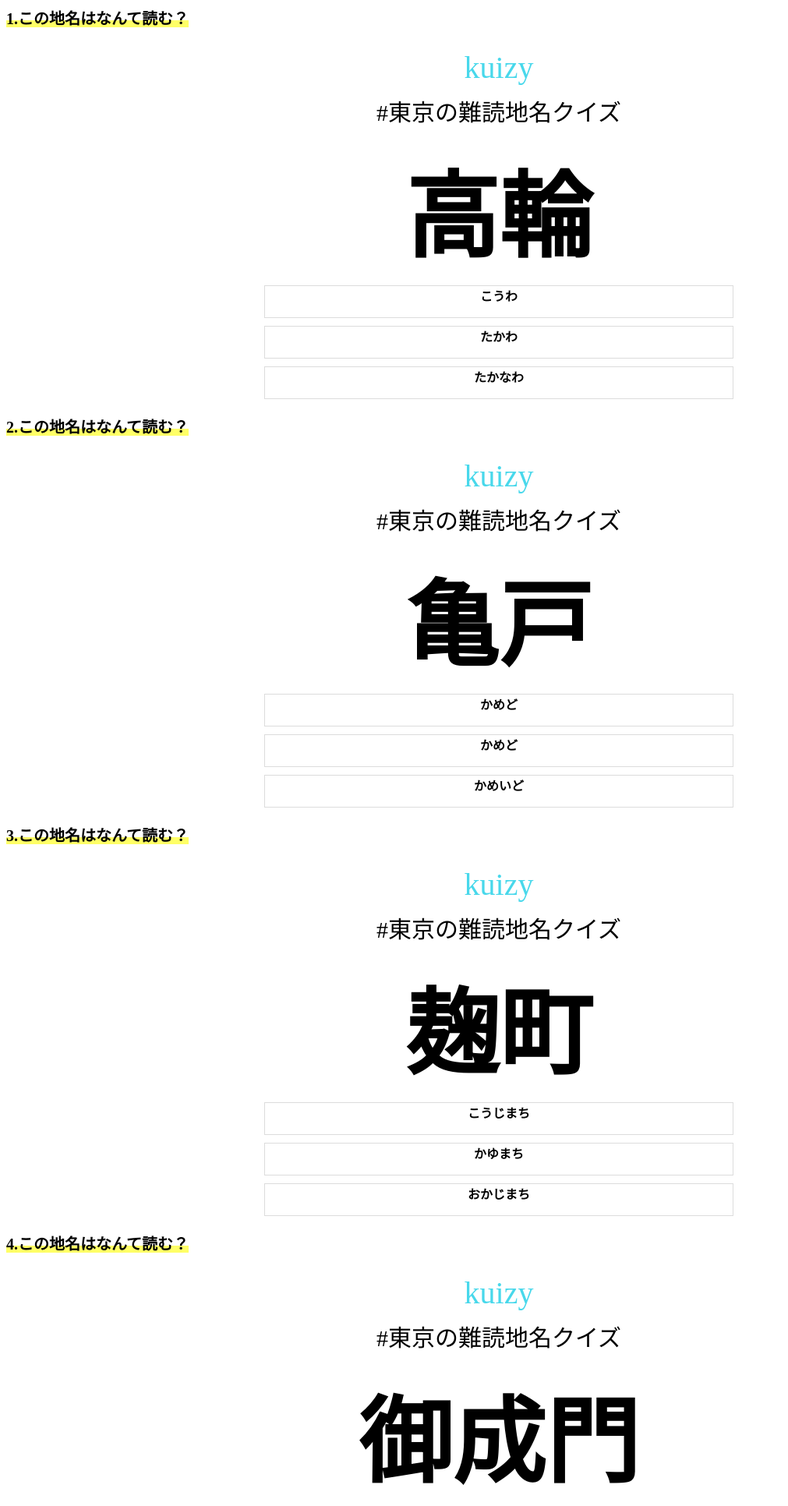
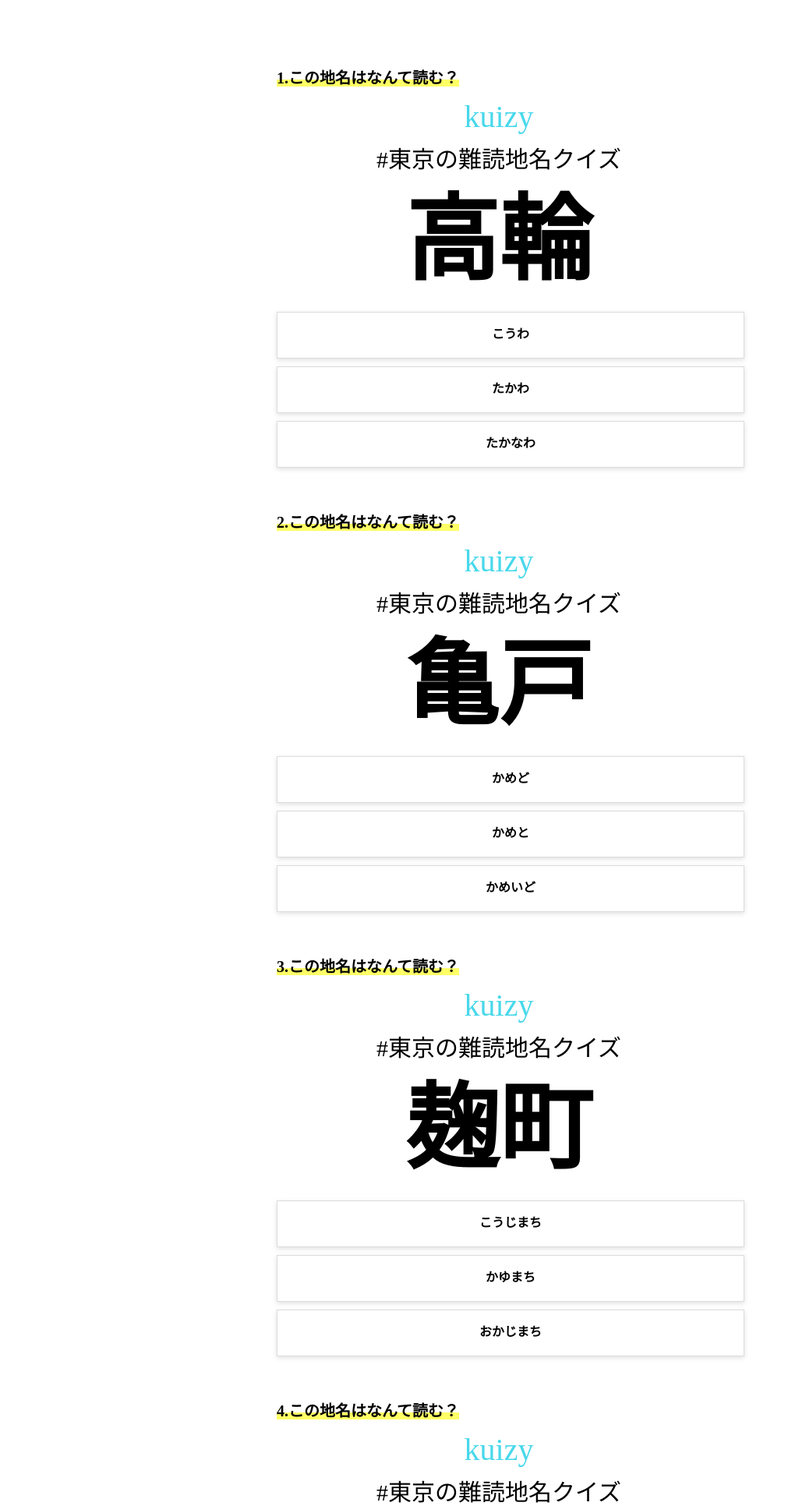
Before and after one commit to posse-ap/gen2.0-hiroki-osuga68, a PHP site: page /writing.html in a window 1280 px wide. Shown: the top 1932 px of the page at 78% size, without its empty margins (0-1011 px from the left). Run offline with PHP 8.4, Linux system fonts and the light colour scheme.

Commit message:
quizy writing 終わり

```diff
--- /dev/null
+++ b/reset.css
@@ -0,0 +1,71 @@
+html, body, div, span, object, iframe,
+h1, h2, h3, h4, h5, h6, p, blockquote, pre,
+abbr, address, cite, code,
+del, dfn, em, img, ins, kbd, q, samp,
+small, strong, sub, sup, var,
+b, i,
+dl, dt, dd, ol, ul, li,
+fieldset, form, label, legend,
+table, caption, tbody, tfoot, thead, tr, th, td,
+article, aside, canvas, details, figcaption, figure,
+footer, header, hgroup, menu, nav, section, summary,
+time, mark, audio, video {
+    margin:0;
+    padding:0;
+    border:0;
+    outline:0;
+    font-size:100%;
+    vertical-align:baseline;
+    background:transparent;
+}body {
+    line-height:1;
+}article,aside,details,figcaption,figure,
+footer,header,hgroup,menu,nav,section {
+    display:block;
+}nav ul {
+    list-style:none;
+}blockquote, q {
+    quotes:none;
+}blockquote:before, blockquote:after,
+q:before, q:after {
+    content:‘’;
+    content:none;
+}a {
+    margin:0;
+    padding:0;
+    font-size:100%;
+    vertical-align:baseline;
+    background:transparent;
+    text-decoration: none;
+    cursor: pointer;
+}/* change colours to suit your needs */
+ins {
+    background-color:#ff9;
+    color:#000;
+    text-decoration:none;
+}/* change colours to suit your needs */
+mark {
+    background-color:#ff9;
+    color:#000;
+    font-style:italic;
+    font-weight:bold;
+}del {
+    text-decoration: line-through;
+}abbr[title], dfn[title] {
+    border-bottom:1px dotted;
+    cursor:help;
+}table {
+    border-collapse:collapse;
+    border-spacing:0;
+}/* change border colour to suit your needs */
+hr {
+    display:block;
+    height:1px;
+    border:0;
+    border-top:1px solid #CCCCCC
+;
+    margin:1em 0;
+    padding:0;
+}input, select {
+    vertical-align:middle;
+}
--- a/writing.css
+++ b/writing.css
@@ -1,47 +1,39 @@
-p{
-    line-height: 50%;
+
+.container {
+    margin: 0 auto;
+    width: 570px;
+    margin-top: 90px;
+    margin-bottom: 90px;
+  }
+
+.outline{
+    margin-top: 60px;
 }
-
-ul{
-    margin:0;
-    padding:0;
-    border: 0;
-    outline: 0;
-}
-
-span{
+.outline span{
     background:linear-gradient(transparent 60%, #ff6 60%);
     font-weight: bold;
     font-size: 20px;
 }
-.words-center{
-    text-align: center;
-}
 
-#kuizy-font{
+.kuizy-font{
     color:#48d8eb;
     font-size: 40px;
     font-family:'MS Sans Serif';
+    text-align: center;
+    margin: 20px auto;
 
+}
+
+.small-article{
+    font-size: 30px;
+    text-align: center;
 }
 
 .allQuestions{
     font-weight: bold;
     font-size: 120px;
     text-align: center;
-}
-
-#small-article{
-    font-size: 30px;
-}
-
-button{
-    background-color: transparent;
-    border: none;
-    cursor: pointer;
-    outline: none;
-    padding: 0;
-    appearance: none;
+    margin: 30px auto;
 }
 
 .list-arrange{
@@ -49,18 +41,30 @@ button{
      text-align: center;
 }
 .choices-arrange{
+    cursor: pointer;
     font-weight: bold;
     border: 1px groove;
     width: 600px;
-    height: 40px;
+    height: 60px;
+    box-sizing: border-box;
     border-color:gainsboro;
-    margin: 10px;
-    border-collapse: separate;
+    box-shadow: 0 2px 6px rgba(100, 100, 100, 0.2);
+    margin: 10px auto;
+    padding-top: 20px;
     border-spacing: 10px;
+}
 
-    margin-left: auto; /* 中央寄せにするため */
-	margin-right: auto; /* 中央寄せにするため */
+li.correct{
+    background-color: #08b3f0;
+    color: #ffffff;
+    font-weight: bold;
 }
+li.wrong{
+    background-color: #fd6647;
+    color: #ffffff;
+    font-weight: bold;
+}
+
 
 .answer-color{
     color: white;
@@ -76,31 +80,35 @@ button{
 #result-area{
     text-align: center;
 }
-
+.result_box{
+    text-align: center;
+}
 .result-border{
     font-weight: bold;
     border: 1px groove;
     width: 600px;
     height: 80px;
     border-color:gainsboro;
-     margin: 10px;
-    border-collapse: separate;
+    box-shadow: 0 2px 6px rgba(100, 100, 100, 0.2);
+    text-align: center;
+    line-height: 3;
+     margin: 10px auto;
+     padding-top: 20px;
     border-spacing: 10px;
-    margin-left: auto; /* 中央寄せにするため */
-	margin-right: auto; /* 中央寄せにするため */
 }
 
 .underline{
     display: inline-block;
     background:linear-gradient(transparent 60%, rgb(102, 245, 255) 60%);
+    line-height: 1!important;
 
 
 }
 
 .underline2{
-
+    display: inline-block;
     background:linear-gradient(transparent 60%, rgb(255, 102, 102) 60%);
-
+    line-height: 1!important;
 }
 
 .cannot-click{
--- a/writing.html
+++ b/writing.html
@@ -4,14 +4,15 @@
     <meta http-equiv="X-UA-Compatible" content="IE=edge">
     <meta name="viewport" content="width=device-width, initial-scale=1.0">
     <title>Document</title>
+    <link rel="stylesheet" href="reset.css">
     <link rel="stylesheet" href="writing.css">
 </head>
 <body>
 
+    <div id="main" class="container">
+        <!-- writing.jsに書き出したhtml要素をここに呼び出す -->
+    </div>
 
-    <div id = "hoge"></div>
-    <div id = "piyo"></div>
-    <p id="question"></p>
 
 
 
--- a/writing.js
+++ b/writing.js
@@ -1,3 +1,5 @@
+/* 配列の作り方とhtml出力の方法は以前のやつベース、不必要なクラスやidはなるべく削った。
+html生成は選択肢の部分で大幅に変更、それに伴い選択肢のクリックイベントも変更。*/
 
 const allQuestions =[
     '高輪',
@@ -13,7 +15,7 @@ const allQuestions =[
 ];
 const allChoices = [
     {c: ['たかなわ', 'たかわ', 'こうわ']},
-    {c: ['かめいど', 'かめど', 'かめど']},
+    {c: ['かめいど', 'かめど', 'かめと']},
     {c: ['こうじまち', 'おかじまち', 'かゆまち']},
     {c: ['おなりもん', 'おかどまち', 'ごせいもん']},
     {c: ['とどろき', 'たたら', 'たたりき']},
@@ -27,35 +29,20 @@ const allChoices = [
   for (let number = 0; number < allQuestions.length; number++){
     let quizyContents =
 
-     `<h2><span>${number+1}.この地名はなんて読む？</span></h2>`
-    +'<p id="kuizy-font" class="words-center">kuizy</p>'
+     `<h2 class="outline"><span>${number+1}.この地名はなんて読む？</span></h2>`
+    +'<p class="kuizy-font">kuizy</p>'
 
 
-        +'<p id="small-article" class="words-center">#東京の難読地名クイズ</p>'
+        +'<p class="small-article">#東京の難読地名クイズ</p>'
 
     +'<div id ="question-area1" class="allQuestions">'+allQuestions[number]+'</div>'
         +`<ul id= choices${number} class="list-arrange">`
-            // +`<li><button onclick="makingTrueAnswerBox(${number})" class="choices-arrange" id="${number+1}-choice1">${allChoices[number].c}</button></li>`
-            // +`<li><button onclick="makingFalse1AnswerBox(${number})" class="choices-arrange" id="${number+1}-choice2">${allChoices[number][1]}</button></li>`
-            // +`<li><button onclick="makingFalse2AnswerBox(${number})" class="choices-arrange" id="${number+1}-choice3">${allChoices[number][2]}</button></li>`
+          // liタグ（選択肢３つ）を下記の関数で生成していく
         +'</ul>'
     +`<div id ="result-area${number+1}"></div>`;
 
-    document.currentScript.insertAdjacentHTML('beforebegin', quizyContents);
+    document.getElementById('main').insertAdjacentHTML('beforeend', quizyContents);
 };
-
-
-
-  const question = document.getElementById('question');
-  const btn = document.getElementById('btn');
-  //const choices = document.getElementById('choices');
-
-
-
-
- // let currentNum = 0;
-
-  //question.textContent = allChoices[currentNum].q;
 
   function shuffle(array) {
     for (let i = array.length - 1; i > 0; i--) {
@@ -64,56 +51,55 @@ const allChoices = [
     }
     return array;
   }
+
+  // 関数setQuizでは選択肢を生成し、その選択肢が押された後のイベント処理を行い、最後に親要素を基に選択肢を追加する
   function setQuiz(currentNum){
-  console.log(allChoices[currentNum].c[0]);
+  // 選択肢の生成
   const choices = document.getElementById('choices'+(currentNum));
   const shuffledChoices = shuffle([...allChoices[currentNum].c]);
-//   console.log(allChoices[currentNum].c);
   shuffledChoices.forEach(choice => {
     const li = document.createElement('li');
     li.className = ('choices-arrange');
     li.textContent = choice;
-    console.log(choice);
 
-    li.addEventListener('click',function checkAnswer(li) {
-    if (li.textContent === allChoices[currentNum].c[0]) {
-      console.log('correct');
+    // 正誤判定と正解エリアの作成
+    li.addEventListener('click',function checkAnswer() {
+    //↓正解エリアをポップアップさせる場所のid取得
+    let resultDivided = document.getElementById("result-area"+(currentNum+1));
+    // 正解時、不正解時で場合分け
+    if (choice === allChoices[currentNum].c[0]) {
+      // console.log('correct');
+      li.classList.add('correct');
+    　let popUpTrue = document.createElement('p');
+    　popUpTrue.classList.add("underline");
+    　popUpTrue.innerText = '正解！';
+     resultDivided.appendChild(popUpTrue);
+
+     let trueExplain = document.createElement('p');
+     trueExplain.innerText = `正解は${allChoices[currentNum].c[0]}です`;
+     resultDivided.appendChild(trueExplain);
+     resultDivided.classList.add('result-border');
     } else {
-      console.log('wrong');
-      console.log(allChoices[currentNum].c[0]);
+      // console.log('wrong');
+      li.classList.add('wrong');
+    　let popUpTrue = document.createElement('p');
+    　popUpTrue.classList.add("underline2");
+    　popUpTrue.innerText = '不正解…';
+     resultDivided.appendChild(popUpTrue);
+
+     let trueExplain = document.createElement('p');
+     trueExplain.innerText = `正解は${allChoices[currentNum].c[0]}です`;
+     resultDivided.appendChild(trueExplain);
+     resultDivided.classList.add('result-border');
     }
+    choices.style.pointerEvents = 'none';
   });
+  // 生成した選択肢を親要素choices下に追加
     choices.appendChild(li);
   });
  };
 
 for(currentNum=0; currentNum<10; currentNum++){
+  // 10回分、関数setQuizを呼び出す。
   setQuiz(currentNum);
 };
-
-
-    // function plus1(a, b, id){
-    //     document.getElementById(id).innerHTML = a + b;
-    //     return a + b;
-    // }
-    // plus1(3,4,"hoge");
-
-     /*function plus(a, b){
-        // document.getElementById(id).innerHTML = a + b;
-        return a + b;
-
-    }
-    function elementInId(id, element){
-        document.getElementById(id).innerHTML = element;
-    }
-    function trapezoid_area (upper, lower, height){
-        let area = plus(upper, lower)*height/2;
-        return area;
-    }
-    elementInId("hoge", trapezoid_area(3, 2, 4));
-    elementInId("piyo", plus(8, 3));*/
-
-
-
-
-   // plus(3, 5, "hoge");
```
